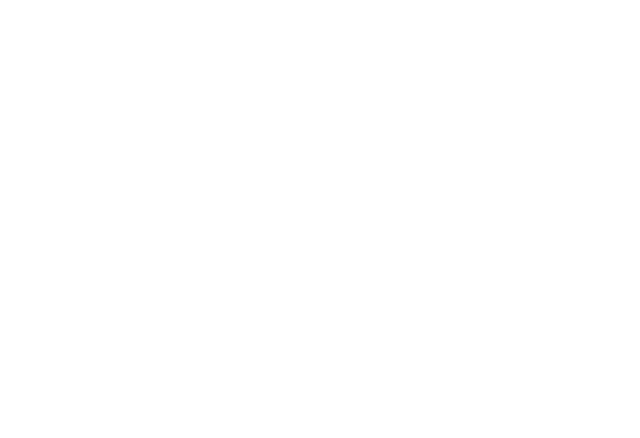
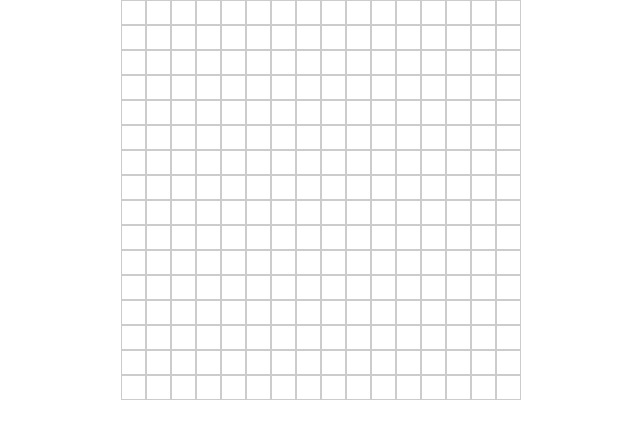
Before and after one commit to simionatolucas/odin-eas, a plain HTML site: page index.html in a window 1280 px wide. Shown: the whole page, without its empty margins (319-959 px from the left). Drawn offline with Linux system fonts and the light colour scheme.

Commit message:
create 16x16 grid

```diff
--- a/index.html
+++ b/index.html
@@ -11,6 +11,6 @@
     <script src="main.js" defer></script>
 </head>
 <body>
-
+    <div id="squares-container"></div>
 </body>
 </html>
--- a/main.js
+++ b/main.js
@@ -0,0 +1,13 @@
+const squaresContainer = document.querySelector("#squares-container");
+
+for (let i = 0; i < 16; i++) {
+    for (let j = 0; j < 16; j++) {
+        const div = document.createElement("div");
+        div.classList.add("square");
+        squaresContainer.appendChild(div);
+    }
+
+    const lineBreak = document.createElement("div");
+    lineBreak.classList.add("line-break");
+    squaresContainer.appendChild(lineBreak);
+}
--- a/style.css
+++ b/style.css
@@ -0,0 +1,38 @@
+* {
+    box-sizing: border-box;
+}
+
+html, body {
+    height: 100%
+}
+
+body {
+    margin: 0;
+}
+
+#squares-container {
+    display: flex;
+    flex-wrap: wrap;
+    justify-content: center;
+    align-items: center;
+}
+
+.square {
+    border: 1px solid #ccc;
+    margin: 0px;
+    width: 25px;
+    height: 25px;
+}
+
+/* Empuja hacia abajo cada 16 recuadros */
+/* .square:nth-child(17n + 1) {
+    width: 100%;
+    border: 0;
+    height: 0;
+} */
+
+.line-break {
+    width: 100%;
+    border: 0;
+    height: 0;
+}
```
